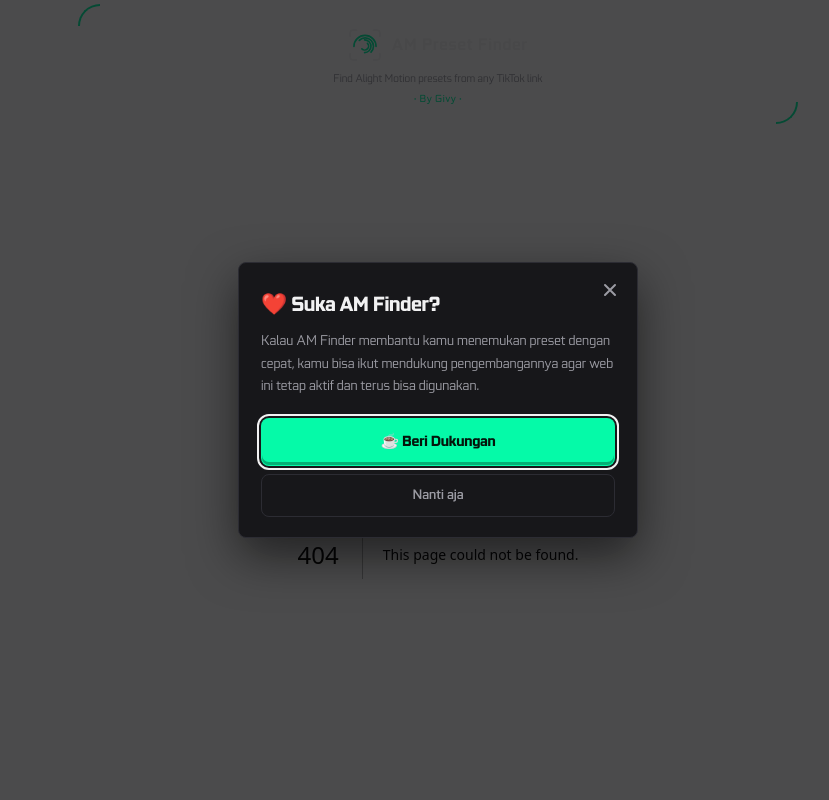
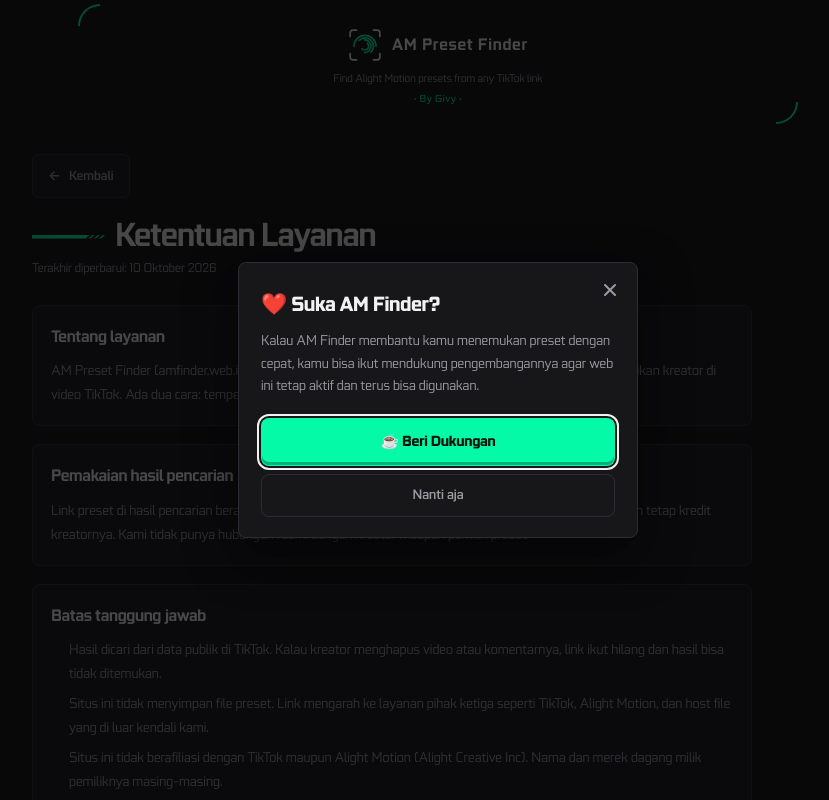
Before and after one commit to gipicihuy/am-finder, a Next.js app: page /terms in a window 1280 px wide. Before the commit this address had no page. Shown: the top 800 px of the page, without its empty margins (202-1031 px from the left). Built offline with nearby package versions, Linux system fonts and the light colour scheme.

Commit message:
Legal: halaman /terms dan /privacy (Indo), link di footer, sitemap

```diff
--- a/app/globals.css
+++ b/app/globals.css
@@ -1574,3 +1574,101 @@ a:focus-visible {
   height: 15px;
   flex-shrink: 0;
 }
+
+/* halaman legal (/terms, /privacy) */
+.legal-page {
+  max-width: 720px;
+}
+
+.legal-back {
+  display: inline-flex;
+  align-items: center;
+  gap: 8px;
+  min-height: 44px;
+  padding: 10px 15px;
+  margin-bottom: 20px;
+  background: var(--surface);
+  border: 1px solid var(--border);
+  border-radius: var(--radius-sm);
+  color: var(--muted);
+  font-size: 13.5px;
+  font-weight: 600;
+  text-decoration: none;
+  transition: color 120ms ease, border-color 120ms ease;
+}
+
+.legal-back:hover {
+  color: var(--accent);
+  border-color: var(--accent);
+}
+
+.legal-back:focus-visible {
+  outline: 2px solid var(--foreground);
+  outline-offset: 2px;
+}
+
+.legal-updated {
+  margin: -4px 0 26px;
+  font-size: 13px;
+  color: var(--muted);
+}
+
+.legal-section {
+  margin-bottom: 18px;
+  padding: 18px;
+  background: var(--surface);
+  border: 1px solid var(--border);
+  border-radius: var(--radius);
+}
+
+.legal-section h2 {
+  margin: 0 0 10px;
+  font-family: var(--font-display), var(--font-ui), system-ui, sans-serif;
+  font-size: 17px;
+  font-weight: 700;
+  letter-spacing: -0.02em;
+  color: var(--foreground);
+}
+
+.legal-section p {
+  margin: 0 0 10px;
+  font-size: 14.5px;
+  line-height: 1.65;
+  color: var(--muted);
+}
+
+.legal-section p:last-child {
+  margin-bottom: 0;
+}
+
+.legal-section ul {
+  margin: 0;
+  padding-left: 18px;
+}
+
+.legal-section li {
+  font-size: 14.5px;
+  line-height: 1.65;
+  color: var(--muted);
+  margin-bottom: 6px;
+}
+
+.legal-section li:last-child {
+  margin-bottom: 0;
+}
+
+.legal-section a,
+.legal-cross a {
+  color: var(--accent);
+}
+
+.legal-section a:hover,
+.legal-cross a:hover {
+  text-decoration: underline;
+}
+
+.legal-cross {
+  margin: 22px 0 8px;
+  font-size: 14px;
+  color: var(--muted);
+}
--- /dev/null
+++ b/app/privacy/page.tsx
@@ -0,0 +1,84 @@
+import type { Metadata } from "next";
+import Link from "next/link";
+import { SectionOrnament } from "@/components/Ornament";
+
+export const metadata: Metadata = {
+  title: "Kebijakan Privasi | AM Preset Finder",
+  description:
+    "Kebijakan privasi AM Preset Finder: data apa yang diproses saat kamu memakai situs ini.",
+};
+
+export default function PrivacyPage() {
+  return (
+    <article className="legal-page">
+      <Link className="legal-back" href="/">
+        <span aria-hidden="true">←</span> Kembali
+      </Link>
+      <h1 className="page-title">
+        <span className="section-ornament" aria-hidden="true">
+          <SectionOrnament />
+        </span>
+        Kebijakan Privasi
+      </h1>
+      <p className="legal-updated">Terakhir diperbarui: 10 Oktober 2026</p>
+
+      <section className="legal-section">
+        <h2>Data yang diproses</h2>
+        <p>
+          Link video atau kata kunci yang kamu masukkan diproses server untuk
+          menghasilkan pencarian. Setiap request biasa juga otomatis membawa alamat IP
+          dan user agent perangkat, seperti layaknya situs web pada umumnya.
+        </p>
+        <p>
+          Tidak ada akun, tidak ada formulir pendaftaran, dan tidak ada cookie iklan.
+        </p>
+      </section>
+
+      <section className="legal-section">
+        <h2>Ingat link di browser</h2>
+        <p>
+          Kalau fitur ingat link aktif, link terakhir disimpan di browser kamu lewat
+          localStorage. Data itu tinggal di perangkatmu dan bisa dihapus kapan saja
+          lewat pengaturan browser.
+        </p>
+      </section>
+
+      <section className="legal-section">
+        <h2>Layanan pihak ketiga</h2>
+        <p>
+          Untuk mengambil hasil pencarian, server memanggil layanan pihak ketiga
+          termasuk TikTok. Situs ini tidak mengontrol bagaimana mereka memperlakukan
+          datamu, jadi kebijakan masing-masing pihak yang berlaku untuk bagian itu.
+        </p>
+      </section>
+
+      <section className="legal-section">
+        <h2>Penjualan data</h2>
+        <p>Data pencarianmu tidak dijual ke pihak mana pun.</p>
+      </section>
+
+      <section className="legal-section">
+        <h2>Perubahan kebijakan</h2>
+        <p>
+          Kebijakan ini bisa berubah sewaktu-waktu. Tanggal pembaruan selalu tertulis
+          di bagian atas halaman.
+        </p>
+      </section>
+
+      <section className="legal-section">
+        <h2>Kontak</h2>
+        <p>
+          Ada pertanyaan soal privasi? DM TikTok{" "}
+          <a href="https://www.tiktok.com/@givydev" target="_blank" rel="noopener noreferrer">
+            @givydev
+          </a>
+          .
+        </p>
+      </section>
+
+      <p className="legal-cross">
+        Baca juga: <Link href="/terms">Ketentuan Layanan</Link>
+      </p>
+    </article>
+  );
+}
--- a/app/sitemap.ts
+++ b/app/sitemap.ts
@@ -3,5 +3,9 @@ import type { MetadataRoute } from "next";
 const siteUrl = "https://amfinder.web.id";
 
 export default function sitemap(): MetadataRoute.Sitemap {
-  return [{ url: `${siteUrl}/`, changeFrequency: "monthly", priority: 1 }];
+  return [
+    { url: `${siteUrl}/`, changeFrequency: "monthly", priority: 1 },
+    { url: `${siteUrl}/terms`, changeFrequency: "yearly", priority: 0.4 },
+    { url: `${siteUrl}/privacy`, changeFrequency: "yearly", priority: 0.4 },
+  ];
 }
--- /dev/null
+++ b/app/terms/page.tsx
@@ -0,0 +1,95 @@
+import type { Metadata } from "next";
+import Link from "next/link";
+import { SectionOrnament } from "@/components/Ornament";
+
+export const metadata: Metadata = {
+  title: "Ketentuan Layanan | AM Preset Finder",
+  description:
+    "Ketentuan penggunaan AM Preset Finder, alat pencari link preset Alight Motion dari TikTok.",
+};
+
+export default function TermsPage() {
+  return (
+    <article className="legal-page">
+      <Link className="legal-back" href="/">
+        <span aria-hidden="true">←</span> Kembali
+      </Link>
+      <h1 className="page-title">
+        <span className="section-ornament" aria-hidden="true">
+          <SectionOrnament />
+        </span>
+        Ketentuan Layanan
+      </h1>
+      <p className="legal-updated">Terakhir diperbarui: 10 Oktober 2026</p>
+
+      <section className="legal-section">
+        <h2>Tentang layanan</h2>
+        <p>
+          AM Preset Finder (amfinder.web.id) adalah alat gratis untuk mencari link
+          preset Alight Motion yang dibagikan kreator di video TikTok. Ada dua cara:
+          tempel link video, atau cari lewat kata kunci. Tanpa akun dan tanpa biaya.
+        </p>
+      </section>
+
+      <section className="legal-section">
+        <h2>Pemakaian hasil pencarian</h2>
+        <p>
+          Link preset di hasil pencarian berasal dari kreator yang mengunggahnya.
+          Pakai untuk editanmu sendiri dan tetap kredit kreatornya. Kami tidak punya
+          hubungan resmi dengan kreator maupun pemilik preset.
+        </p>
+      </section>
+
+      <section className="legal-section">
+        <h2>Batas tanggung jawab</h2>
+        <ul>
+          <li>
+            Hasil dicari dari data publik di TikTok. Kalau kreator menghapus video
+            atau komentarnya, link ikut hilang dan hasil bisa tidak ditemukan.
+          </li>
+          <li>
+            Situs ini tidak menyimpan file preset. Link mengarah ke layanan pihak
+            ketiga seperti TikTok, Alight Motion, dan host file yang di luar kendali
+            kami.
+          </li>
+          <li>
+            Situs ini tidak berafiliasi dengan TikTok maupun Alight Motion (Alight
+            Creative Inc). Nama dan merek dagang milik pemiliknya masing-masing.
+          </li>
+        </ul>
+      </section>
+
+      <section className="legal-section">
+        <h2>Larangan</h2>
+        <p>
+          Jangan pakai layanan ini buat spam, menyerang server, atau melanggar hak
+          pihak lain maupun ketentuan TikTok dan Alight Motion. Kami bisa memblokir
+          aksi yang merugikan pengguna lain.
+        </p>
+      </section>
+
+      <section className="legal-section">
+        <h2>Perubahan ketentuan</h2>
+        <p>
+          Ketentuan ini bisa berubah sewaktu-waktu. Tanggal pembaruan selalu tertulis
+          di bagian atas halaman.
+        </p>
+      </section>
+
+      <section className="legal-section">
+        <h2>Kontak</h2>
+        <p>
+          Ada pertanyaan soal ketentuan ini? DM TikTok{" "}
+          <a href="https://www.tiktok.com/@givydev" target="_blank" rel="noopener noreferrer">
+            @givydev
+          </a>
+          .
+        </p>
+      </section>
+
+      <p className="legal-cross">
+        Baca juga: <Link href="/privacy">Kebijakan Privasi</Link>
+      </p>
+    </article>
+  );
+}
```
